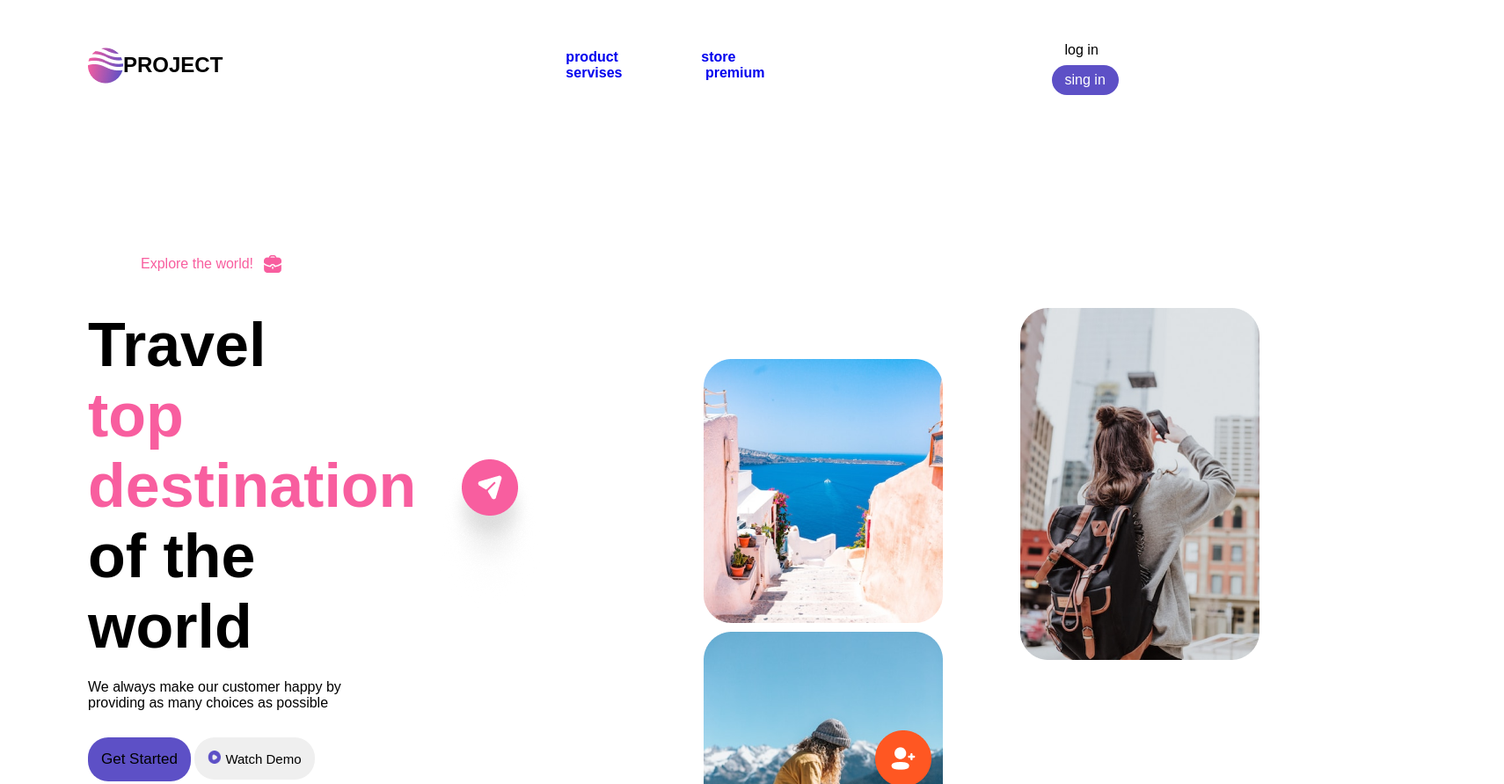
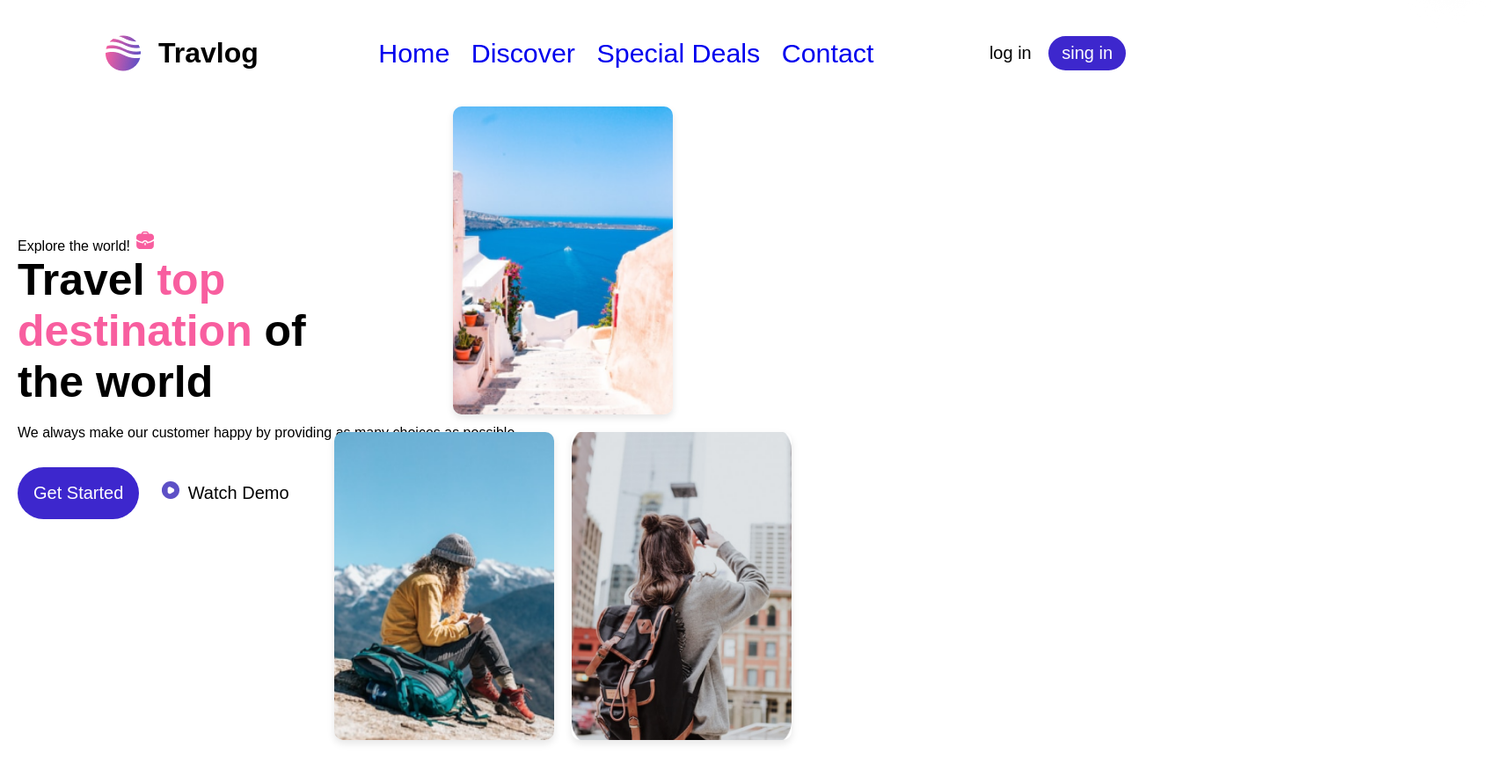
Before and after one commit to Sherzoddavronov/Devoloper-gorup, a plain HTML site: page index.html in a window 1280 px wide. Shown: the top 891 px of the page at 88% size, 1710 px wide, since content can reach past the window. Drawn offline with Linux system fonts and the light colour scheme.

Commit message:
complate home work

```diff
--- a/index.html
+++ b/index.html
@@ -12,13 +12,13 @@
   <nav>
     <div class="logo">
       <img src="img/logo.png" alt="">
-      <h1>PROJECT</h1>
+      <h1>Travlog</h1>
     </div>
     <div class="link">
-      <a href="#">product</a>
-      <a href="#">store</a>
-      <a href="#">servises</a>
-      <a href="#">premium</a>
+      <a href="#">Home</a>
+      <a href="#">Discover</a>
+      <a href="#">Special Deals</a>
+      <a href="#">Contact</a>
     </div>
     <div class="btn">
       <button class="btn1">log in</button>
@@ -43,9 +43,17 @@
     </div>
 
     <header>
-      <div class="pic"><img src="img/fon1.png" alt=""></div>
-      <div class="pic"><img src="img/fon2.png" alt=""></div>
-      <div class="pic3"><img src="img/fon3.png" alt=""></div>
+      <div class="main">
+        <div class="image-container">
+          <div class="image-row">
+            <img src="img/fon1.png" alt="Rasm 1">
+          </div>
+          <div class="image-row">
+            <img src="img/fon2.png" alt="Rasm 2">
+            <img src="img/fon3.png" alt="Rasm 3">
+          </div>
+        </div>
+      </div>
 
         <div class="picture"><img src="img/contact.png" alt=""></div>
         <div class="picture1"><img src="img/message.png" alt=""></div>
--- a/style.css
+++ b/style.css
@@ -4,76 +4,105 @@
     font-family: sans-serif;
 }
 
+/* Navbar */
 nav {
     display: flex;
+
     align-items: center;
     width: 100%;
-    font-weight: 700;
     margin-top: 40px;
 }
 
 .logo {
+    margin-left: 100px;
     display: flex;
     align-items: center;
-    margin-left: 100px;
+    padding-left: 20px;
 }
 
+.logo>h1{
+    padding-left: 20px;
+    font-size: 2rem;
+}
+
+.logo>img{
+    display: flex;
+}
+
+
 .link {
-    margin-left: 300px;
+    margin-left: auto;
 }
 
 .link>a {
-    margin-left: 90px;
+    margin-left: 20px;
     text-decoration: none;
+    font-size: 1.90rem;
+}
+
+/* Buttons */
+.btn {
+    margin-left: auto;
 }
 
 .btn>button {
-    padding-left: 15px;
-    padding-right: 15px;
-    padding-top: 8px;
-    padding-bottom: 8px;
+    padding: 8px 15px;
     border-radius: 23px;
 }
 
-.btn {
-    margin-left: 300px;
+.btn1 {
+    color: #000;
+    background: #fff;
+    border: none;
+    font-size: 20px;
+}
+
+.btn1 {
+    background: #fff;
+    color: #000;
 }
 
 .btn2 {
-    background: rgba(93, 80, 198, 1);
+    color: #fefefe;
+    background: #3d27cd;
     border: none;
-    color: #fff;
-    font-size: 16px;
-    transition: 1s;
+    font-size: 20px;
 }
 
-.btn1 {
+.travel-btn {
+    color: #ffffff;
+    background: #3d27cd;
     border: none;
-    background: #fff;
-    font-size: 16px;
-    transition: 1s;
+    border-radius: 34px;
+    padding: 18px;
+    font-size: 20px;
 }
 
-/* hover effect */
+.travel-btn1 {
+    color: #000;
+    background: #ffffff;
+    border: none;
+    border-radius: 34px;
+    padding: 10px;
+    font-size: 20px;
+}
 
-.spn {
-    color: rgba(248, 94, 159, 1);
+.travel-btn1>img {
+    align-items: center;
+    margin-left: 10px;
+    padding-right: 10px;
+}
 
+/* -------------------HOVER---------------------- */
+.btn1:hover {
+    background: #0c0c0c;
+    color: #fff;
 }
 
 .btn2:hover {
-    background: #fff;
-    color: rgba(93, 80, 198, 1);
-    cursor: pointer;
-}
-
-.btn1:hover {
     background: #0c0c0c;
     color: #fff;
-    cursor: pointer;
 }
-
-/* ----------------------- */
 
 .travel-btn:hover {
     background: #fff;
@@ -85,45 +114,19 @@ nav {
     color: rgba(93, 80, 198, 1);
 }
 
-/* -------------------------------------- */
-
-.spn1 {
-    align-items: center;
-    display: flex;
-    margin-left: 60px;
-    font-size: 16px;
-    color: rgba(248, 94, 159, 1);
-    margin-bottom: 40px;
-
-
-    box-shadow: 0px 0px 0px 0px rgba(0, 0, 0, 0.07);
-
-    box-shadow: 0px 34px 75px 0px rgba(0, 0, 0, 0.07);
-
-    box-shadow: 0px 137px 137px 0px rgba(0, 0, 0, 0.06);
-
-    box-shadow: 0px 308px 185px 0px rgba(0, 0, 0, 0.04);
-
-    box-shadow: 0px 548px 219px 0px rgba(0, 0, 0, 0.01);
-
-    box-shadow: 0px 856px 240px 0px rgba(0, 0, 0, 0);
-
+.link>a:hover {
+    font-weight: 700;
 }
 
-.spn1>img {
-    margin-left: 10px;
-}
-
-
+/* -----------------------end--------------------------- */
+/* About section */
 .about {
-    width: 100%;
-    max-width: 23%;
-    margin-left: 100px;
-    margin-top: 180px;
+    max-width: 100%;
+    margin: 180px auto 0 20px;
 }
 
 .about>h1 {
-    font-size: 70px;
+    font-size: 50px;
 }
 
 .about>p {
@@ -134,87 +137,103 @@ nav {
     margin-top: 30px;
 }
 
+/* heder adjust */
+.main {
+    display: flex;
+    justify-content: center;
+    align-items: center;
+    height: calc(100vh - 60px);
+    padding: 20px;
+  }
 
-.travel-btn {
-    border: none;
-    padding-left: 15px;
-    padding-right: 15px;
-    padding-top: 15px;
-    padding-bottom: 15px;
-    border-radius: 23px;
-    cursor: pointer;
-    transition: 1s;
-    font-size: 17px;
-    background: rgba(93, 80, 198, 1);
+  .image-container {
+    display: flex;
+    flex-direction: column;
+    gap: 20px;
+    margin-top: -999px;
+  }
 
-    box-shadow: 0px 0px 0px 0px rgba(0, 0, 0, 0.1);
+  .image-row {
+    display: flex;
+    gap: 20px;
+    justify-content: center;
+  }
 
-    box-shadow: 0px 5px 11px 0px rgba(0, 0, 0, 0.1);
+  .image-container img {
+    border-radius: 10px;
+    width: 250px;
+    height: 350px;
+    object-fit: cover;
+    box-shadow: 0 4px 8px rgba(0, 0, 0, 0.1);
+  }
 
-    box-shadow: 0px 20px 20px 0px rgba(0, 0, 0, 0.09);
 
-    box-shadow: 0px 45px 27px 0px rgba(0, 0, 0, 0.05);
-
-    box-shadow: 0px 81px 32px 0px rgba(0, 0, 0, 0.01);
-
-    box-shadow: 0px 126px 35px 0px rgba(0, 0, 0, 0);
-
+.spn {
+    color: rgba(248, 94, 159, 1);
 }
 
-.travel-btn1 {
-    border: none;
-    padding-left: 15px;
-    padding-right: 15px;
-    padding-top: 15px;
-    padding-bottom: 15px;
-    border-radius: 23px;
-    align-items: center;
-    cursor: pointer;
-    font-size: 15px;
-}
-
-.travel-btn1>img {
-    width: 15px;
-    height: 15px;
-    margin-right: 5px;
-}
-
-.pic {
-    position: relative;
-    display: flex;
-    top: -490px;
-    margin-left: 800px;
-    gap: 31px;
-    padding-top: 10px;
-
-}
-
-.pic3 {
-    position: absolute;
-    display: flex;
-    top: 350px;
-    margin-left: 145vh;
-    gap: 31px;
-}
-
-.picture {
-    position: absolute;
-    top: 830px;
-    right: 190px;
-}
-
-.picture1 {
-    position: absolute;
-    top: 522px;
-    right: 660px;
+.about>h1 {
+    width: 100%;
+    max-width: 30%;
 }
 
 
+.picture{
+    margin-top: -99em;
+    margin-left: 700px;
+}
 
+.picture1{
+    margin-top: -99px;
+    margin-left: 99em;
+}
 
+/* Responsive adjustments */
+@media (max-width: 768px) {
+    .logo {
+        margin-left: 10px;
+        /* Adjusted for smaller screens */
+    }
 
+    .link {
+        display: none;
+        /* Hide links in mobile view */
+    }
 
+    .btn {
+        display: none;
+        /* Hide buttons in mobile view */
+    }
 
-@media (min-width:300) and (max-width:490){
+    .about {
+        margin-top: 100px;
+        /* Adjusted margin top */
+    }
 
+    .about>h1 {
+        font-size: 40px;
+        /* Adjusted font size */
+    }
+
+    .big {
+        display: flex;
+        gap: 30px;
+    }
+
+    .small {
+        display: grid;
+        gap: 30px;
+    }
 }
+
+@media (max-width: 576px) {
+    .about {
+        margin-top: 60px;
+        /* Further adjusted margin top */
+    }
+
+    .about>h1 {
+        font-size: 30px;
+        /* Further adjusted font size */
+    }
+}
```
Lines whose indentation alone changed are shown as unchanged.
